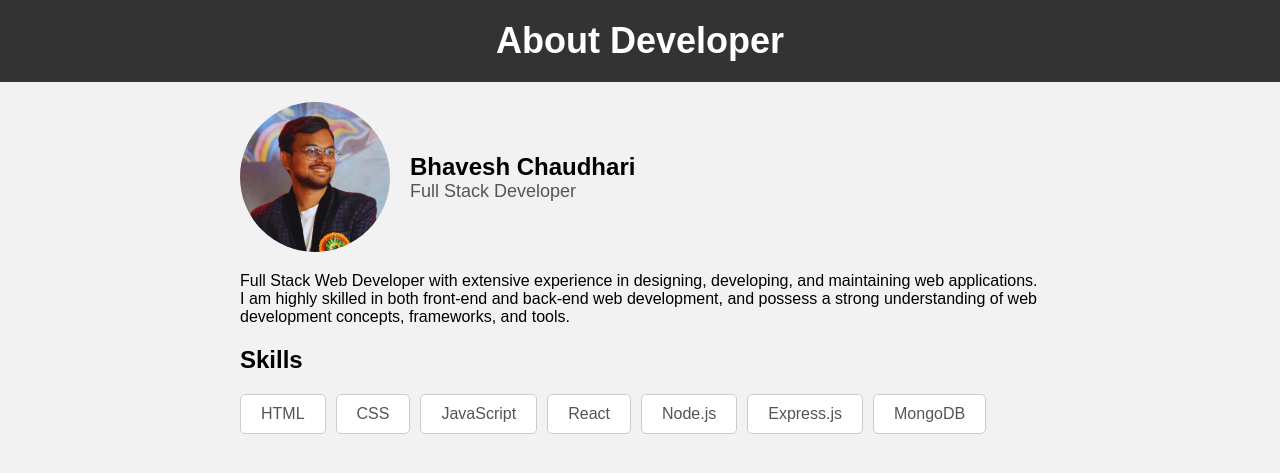
After one commit to Bhavesh-chaudhari909/W-IT, a PHP site: page /aboutMe.html in a window 1280 px wide. The commit adds this page. Shown: the top 473 px of the page. Run offline with PHP 8.4, Linux system fonts and the light colour scheme.

Commit message:
Added about me page

```diff
--- /dev/null
+++ b/aboutMe.html
@@ -0,0 +1,44 @@
+<!DOCTYPE html>
+<html>
+
+<head>
+    <meta charset="UTF-8">
+    <title>About Developer</title>
+    <link rel="stylesheet" href="css/dev.css">
+</head>
+
+<body>
+    <header>
+        <h1>About Developer</h1>
+    </header>
+    <div class="container">
+        <div class="profile">
+            <img src="Images/me.png" alt="Profile Picture">
+            <div>
+                <h2>Bhavesh Chaudhari</h2>
+                <p>Full Stack Developer</p>
+            </div>
+        </div>
+        <p>
+            Full Stack Web Developer with extensive experience in designing, developing, and maintaining web
+            applications. I am
+            highly skilled in both front-end and back-end web development, and possess a strong understanding of web
+            development
+            concepts, frameworks, and tools.
+        </p>
+        <div class="skills">
+            <h2>Skills</h2>
+            <ul>
+                <li>HTML</li>
+                <li>CSS</li>
+                <li>JavaScript</li>
+                <li>React</li>
+                <li>Node.js</li>
+                <li>Express.js</li>
+                <li>MongoDB</li>
+            </ul>
+        </div>
+    </div>
+</body>
+
+</html>
--- /dev/null
+++ b/css/dev.css
@@ -0,0 +1,65 @@
+body {
+  font-family: Arial, sans-serif;
+  background-color: #f2f2f2;
+  margin: 0;
+  padding: 0;
+}
+
+header {
+  background-color: #333;
+  color: #fff;
+  padding: 20px;
+  text-align: center;
+}
+
+h1 {
+  font-size: 36px;
+  margin: 0;
+}
+
+.container {
+  max-width: 800px;
+  margin: 0 auto;
+  padding: 20px;
+}
+
+.profile {
+  display: flex;
+  align-items: center;
+  margin-bottom: 20px;
+}
+
+.profile img {
+  width: 150px;
+  border-radius: 50%;
+  margin-right: 20px;
+}
+
+.profile h2 {
+  margin: 0;
+}
+
+.profile p {
+  margin: 0;
+  font-size: 18px;
+  color: #555;
+}
+
+.skills ul {
+  list-style: none;
+  padding: 0;
+  margin: 0;
+  display: flex;
+  flex-wrap: wrap;
+}
+
+.skills li {
+  background-color: #fff;
+  border: 1px solid #ccc;
+  border-radius: 5px;
+  padding: 10px 20px;
+  margin-right: 10px;
+  margin-bottom: 10px;
+  font-size: 16px;
+  color: #555;
+}
--- a/style.css
+++ b/css/style.css
@@ -118,3 +118,9 @@ body {
 .buy button:hover {
   transform: scale(1.1);
 }
+
+.footer {
+  position: fixed;
+  bottom: 0;
+  width: 100%;
+}
```
Also changed, not shown: index.html (+4 -4 lines), Images/me.png (added).
